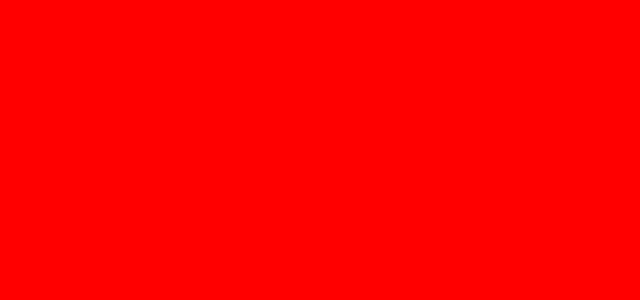
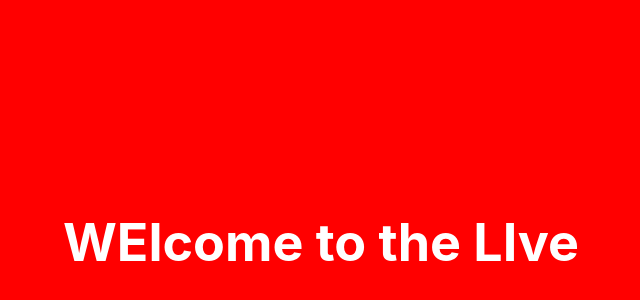
Before and after one commit to Jayanta66/profileforclient, a React (Create React App) app: page / in a window 1280 px wide. Shown: the part 158-458 px from the top of the page, without its empty margins (319-959 px from the left). Built offline with nearby package versions, Linux system fonts and the light colour scheme.

Commit message:
10th-june-2024

```diff
--- a/src/App.js
+++ b/src/App.js
@@ -5,6 +5,8 @@ function App() {
     <div className="App">
       <header className="App-header">
 
+        <h1>WElcome to the LIve</h1>
+
       </header>
     </div>
   );
```
